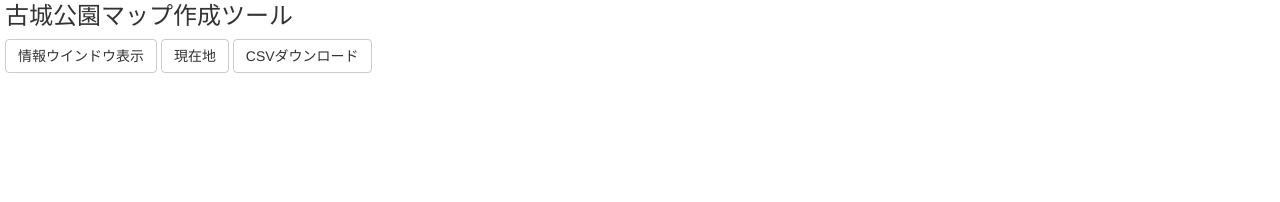
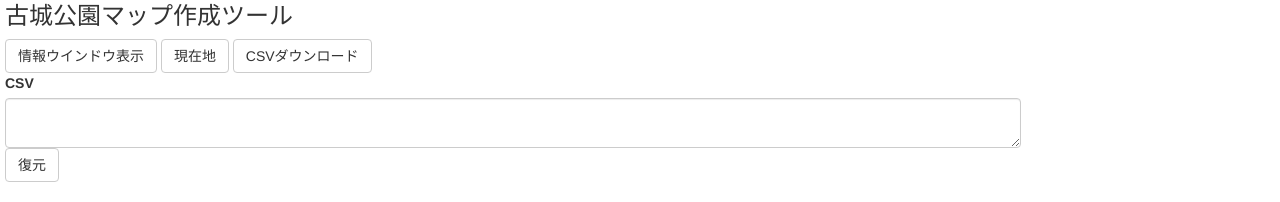
Before and after one commit to harunitti/work2, a plain HTML site: page index.html in a window 1280 px wide. Shown: the part 602-804 px from the top of the page. Drawn offline with nearby package versions, Linux system fonts and the light colour scheme; some packages are replaced by stand-ins of ours.

Commit message:
CSV復元エリア追加。

```diff
--- a/index.html
+++ b/index.html
@@ -16,6 +16,10 @@
             height:600px;
             margin:0px;
         }
+        #csv {
+            width:80%;
+            height:50px;
+        }
     </style>
 </head>
 <body>
@@ -24,8 +28,12 @@
 <div id="menu">
     <button id="openInfoWindowBtn" class="btn btn-default">情報ウインドウ表示</button>
     <button id="currentBtn" class="btn btn-default">現在地</button>
-    <button id="saveBtn" class="btn btn-default hide">CSV出力</button>
     <button id="saveBtn" class="btn btn-default">CSVダウンロード</button>
+<div class="form-group">
+    <label for="">CSV</label>
+    <textarea id="csv"  class="form-control"></textarea>
+    <button id="restoreBtn" class="btn btn-default">復元</button>
+</div>
 </div>
 <!-- modal -->
 <div id="pointInfoModal" class="modal fade bs-example-modal-lg" tabindex="-1" role="dialog" aria-hidden="true" data-marker="">
```
